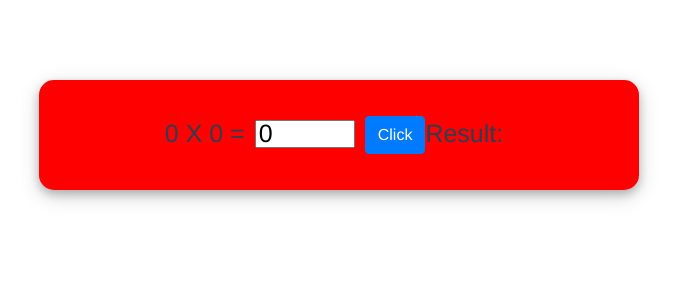
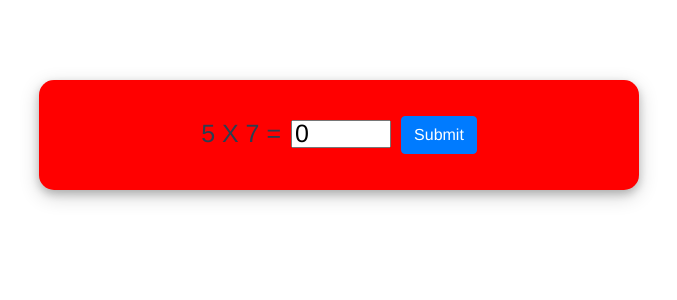
Before and after one commit to ilchovski98/Multiplication-App-Vue-Edition, a Vue app: page / in a window 1280 px wide. Shown: the top 300 px of the page, without its empty margins (301-978 px from the left). Built offline with nearby package versions, Linux system fonts and the light colour scheme.

Commit message:
dynamically adding new exercises

```diff
--- a/src/App.vue
+++ b/src/App.vue
@@ -1,6 +1,8 @@
 <template>
   <div id="app">
-    <multiplication-template class="space"></multiplication-template>
+    <div v-for="index in count" :key="index">
+      <multiplication-template :addComponent="addComponent" :count="count" class="space"></multiplication-template>
+    </div>
   </div>
 </template>
 
@@ -12,6 +14,16 @@ export default {
   name: 'App',
   components: {
     MultiplicationTemplate
+  },
+  data() {
+    return {
+      count: 1
+    }
+  },
+  methods: {
+    addComponent() {
+      this.count += 1;
+    }
   }
 }
 </script>
--- a/src/components/multiplicationTemplate/index.vue
+++ b/src/components/multiplicationTemplate/index.vue
@@ -3,8 +3,7 @@
       <div id="content">
           <p>{{ number1 }} X {{ number2 }} =</p>
           <input type="number" v-model="enteredNumber">
-          <button id="btns" class="btn btn-primary" @click="check">Click</button>
-          <p @click="randomFunction">Result: {{ result }}</p>
+          <button id="btns" class="btn btn-primary" @click="check">Submit</button>
       </div>
   </div>
 </template>
@@ -12,11 +11,11 @@
 <script>
 export default {
     name: "MultiplicationTemplate",
-    props: [],
+    props: ['count', 'addComponent'],
     data() {
         return {
-            number1: 0,
-            number2: 0,
+            number1: Math.floor(Math.random() * 10),
+            number2: Math.floor(Math.random() * 10),
             enteredNumber: 0,
             result: undefined,
             correct: false
@@ -35,9 +34,10 @@ export default {
             const vm = this;
             const calcResult = vm.number1 * vm.number2;
             if (vm.enteredNumber == calcResult) {
-                vm.correct = true
+                vm.correct = true;
+                this.addComponent();
             } else {
-                vm.correct = false
+                vm.correct = false;
             }
             console.log(vm.enteredNumber);
             console.log(vm.correct);
```
